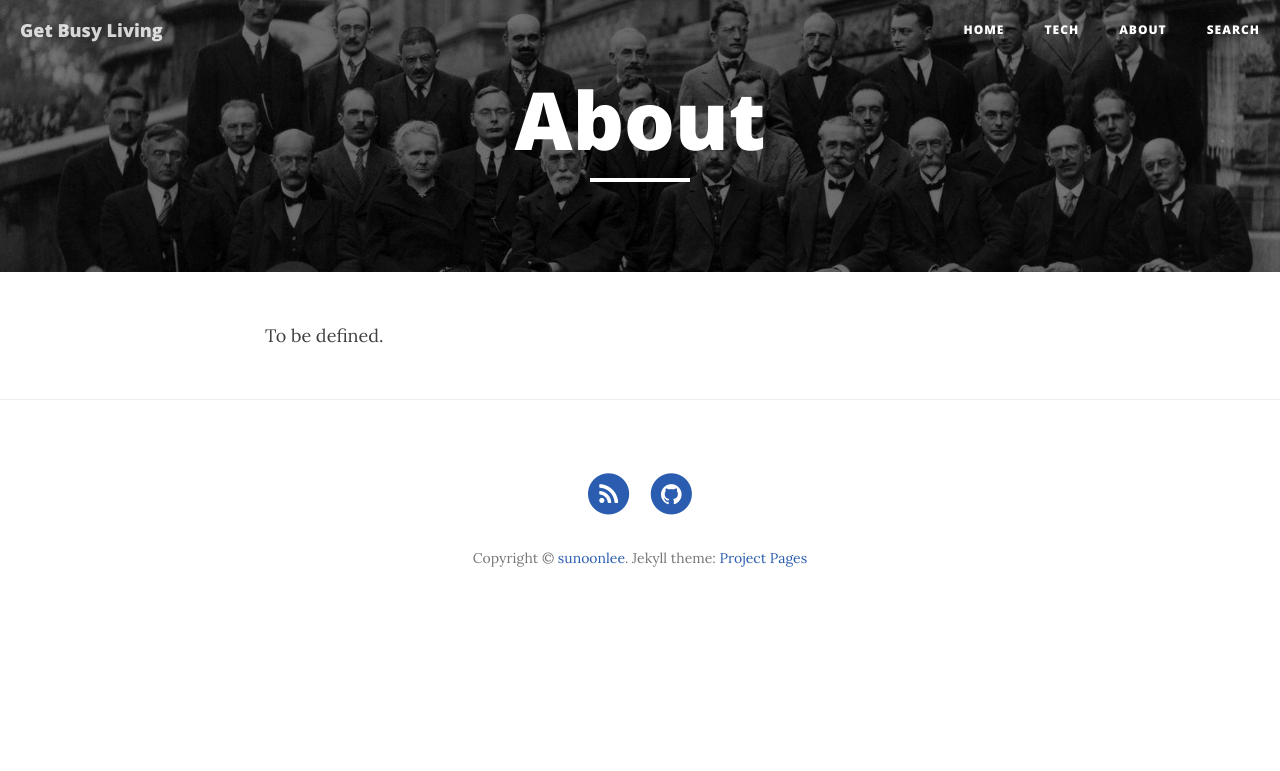
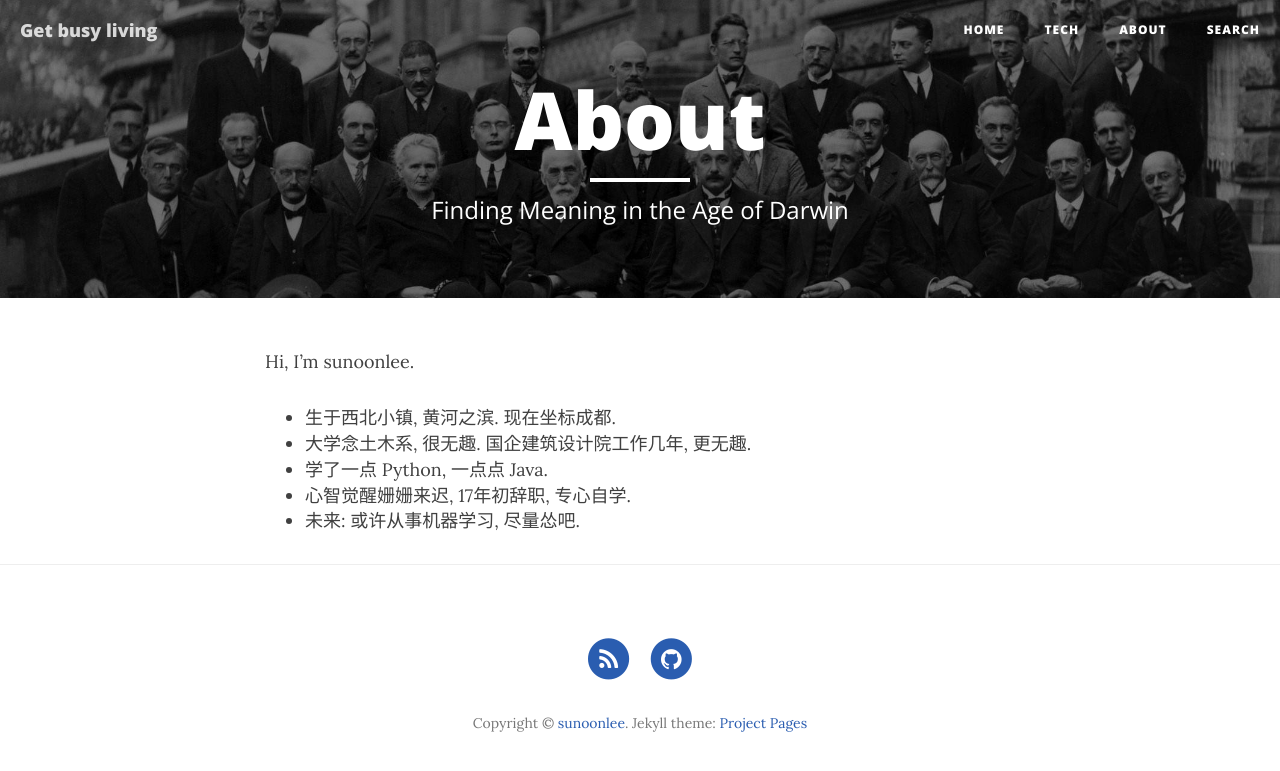
Before and after one commit to geyutang/sunoonlee.github.io, a Jekyll site: the page built from about.md, in a window 1280 px wide. Shown: the top 771 px of the page. Built offline with Jekyll 4.4.1, drawn with Linux system fonts in a browser that asks for light colours; nearby versions of some CDN libraries.

Commit message:
upd: about page. some config.

```diff
--- a/_config.yml
+++ b/_config.yml
@@ -1,5 +1,5 @@
 # Site settings
-title: Get Busy Living
+title: Get busy living
 description: "sunoonlee's blog"
 url: "https://sunoonlee.github.io"
 
--- a/about.md
+++ b/about.md
@@ -1,8 +1,13 @@
 ---
 layout: page
 title: "About"
-description: ""
+description: "Finding Meaning in the Age of Darwin"
 header-img: "img/home-bg.jpg"
 ---
 
-To be defined.
+Hi, I'm sunoonlee.
++ 生于西北小镇, 黄河之滨. 现在坐标成都.
++ 大学念土木系, 很无趣. 国企建筑设计院工作几年, 更无趣.
++ 学了一点 Python, 一点点 Java.
++ 心智觉醒姗姗来迟, 17年初辞职, 专心自学.
+- 未来: 或许从事机器学习, 尽量怂吧.
```
Also changed, not shown: projects/tech.md (+1 -1 lines).
